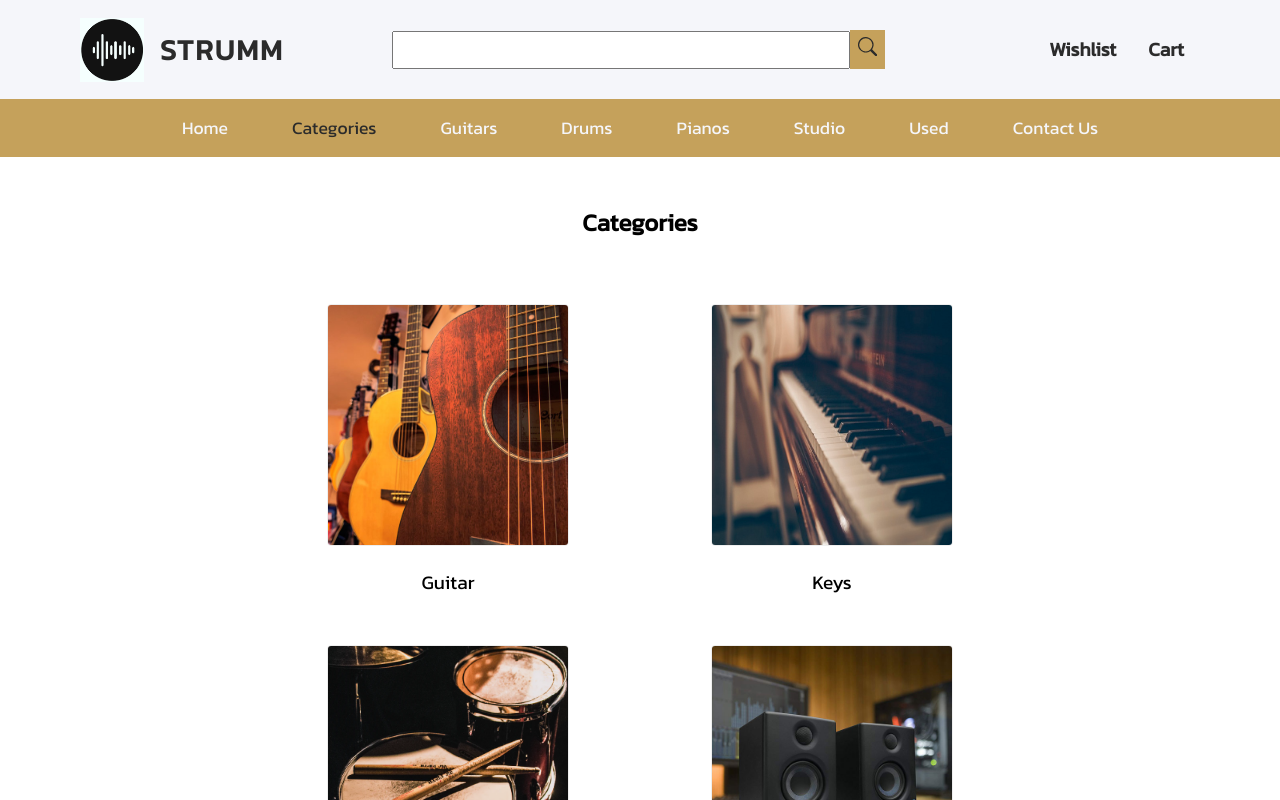
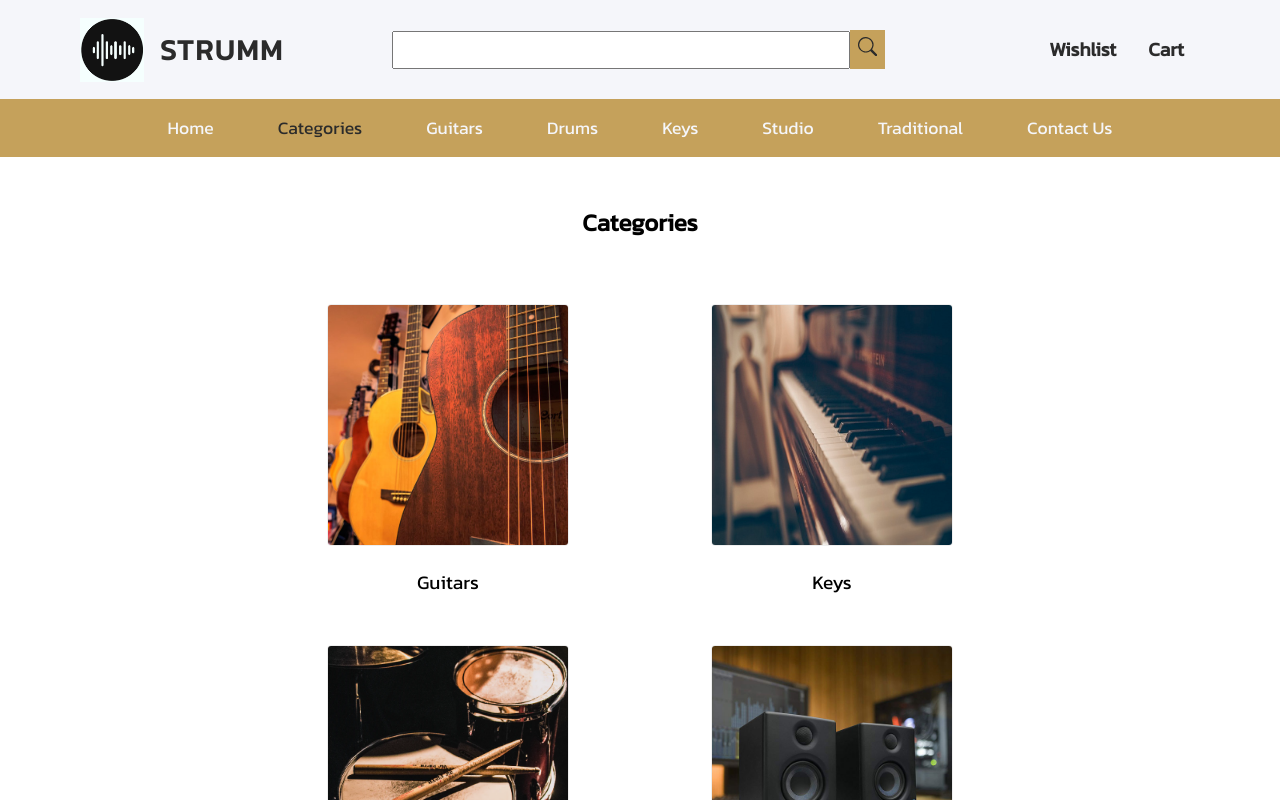
Before and after one commit to sohamsshah/Strumm, a React (Create React App) app: page /categories in a window 1280 px wide. Shown: the top 800 px of the page. Built offline with nearby package versions, Linux system fonts and the light colour scheme.

Commit message:
refactor

```diff
--- a/src/App.js
+++ b/src/App.js
@@ -2,8 +2,7 @@ import './App.css';
 import {BrowserRouter, Route, Switch} from "react-router-dom";
 import Home from "./components/Home/Home"
 import Cart from "./components/Cart/Cart"
-import Guitar from "./components/Categories/Products/Guitar/Guitar"
-import Piano from "./components/Categories/Products/Piano/Piano"
+import ProductPage from "./components/Categories/Products/ProductPage/ProductPage"
 import WishList from "./components/WishList/WishList"
 import AllCategories from "./components/Categories/AllCategories/AllCategories"
 
@@ -16,8 +15,8 @@ function App() {
           <Route path="/cart" exact component={Cart}/>
           <Route path="/wishlist" exact component={WishList}/>
           <Route path="/categories" exact component={AllCategories}/>
-          <Route path="/categories/guitars" exact component={Guitar}/>
-          <Route path="/categories/pianos" exact component={Piano}/>
+          <Route path="/categories/guitars" exact component={() => <ProductPage instrument="Guitar" />}/>
+          <Route path="/categories/keys" exact component={() => <ProductPage instrument="Keys" />}/>
         </Switch>
         </BrowserRouter>
     </div>
--- a/src/components/Categories/Products/Guitar/Guitar.jsx
+++ /dev/null
@@ -1,48 +0,0 @@
-import React from 'react'
-import {Link} from "react-router-dom"
-import Navbar from "./../../../Global/Navbar/Navbar"
-import {useCart} from "./../../../../context/cart-context"
-import {filterByInstrumentName} from "./../../../../utils/dataFilter"
-import ProductsCard from "./../ProductsCard/ProductsCard"
-
-export default function Guitar() {
-    const {products, dispatch} = useCart();
-    const guitars = filterByInstrumentName(products, "Guitar");
-    return (
-        <div>
-            <Navbar />
-            <div className="App" style={{ display: "flex", flexWrap: "wrap" }}>
-        {guitars.map(
-          (item) => (
-            <ProductsCard products={guitars} dispatch={dispatch} item={item}/>
-            // // <div
-            // //   key={item.id}
-            // //   style={{
-            // //     border: "1px solid #4B5563",
-            // //     borderRadius: "0 0 0.5rem 0.5rem",
-            // //     margin: "1rem",
-            // //     maxWidth: "40%",
-            // //     padding: "0 0 1rem"
-            // //   }}
-            // // >
-            // /* <img src={item.image} width="100%" height="auto" alt={item.productName} />
-            //   <h3> {item.category.instrument} </h3>
-            //   <h3> {item.category.type} </h3>
-            //   <div>Rs. {item.price}</div>
-            //   {item.inStock && <div> In Stock </div>}
-            //   {!item.inStock && <div> Out of Stock </div>}
-            //   {item.fastDelivery ? (
-            //     <div> Fast Delivery </div>
-            //   ) : (
-            //     <div> 3 days minimum </div>
-            //   )}
-            //   {item.inCart?(<button><Link to="/cart">Go to Cart</Link></button>):(<button onClick={() => dispatch({type:"ADD_TO_CART", payload:item})}>ADD TO CART</button>)}
-            //   <button onClick={() => dispatch({type:"ADD_TO_WISHLIST", payload:item})}>Add to WishList</button> */
-            // // </div>
-
-
-          )
-        )}
-      </div>
-        </div>)
-}
--- a/src/components/Categories/Products/Piano/Piano.jsx
+++ /dev/null
@@ -1,47 +0,0 @@
-import React from 'react'
-import {Link} from "react-router-dom"
-import {useCart} from "./../../../../context/cart-context"
-import {filterByInstrumentName} from "./../../../../utils/dataFilter"
-
-export function Piano() {
-    const {products, dispatch} = useCart();
-    const piano = filterByInstrumentName(products, "Piano")
-    console.log(piano);
-
-    return (
-        <div>
-            <Link to="/cart">Cart</Link>
-            <div className="App" style={{ display: "flex", flexWrap: "wrap" }}>
-        {piano.map(
-          (item) => (
-            <div
-              key={item.id}
-              style={{
-                border: "1px solid #4B5563",
-                borderRadius: "0 0 0.5rem 0.5rem",
-                margin: "1rem",
-                maxWidth: "40%",
-                padding: "0 0 1rem"
-              }}
-            >
-              <img src={item.image} width="100%" height="auto" alt={item.productName} />
-              <h3> {item.category.instrument} </h3>
-              <h3> {item.category.type} </h3>
-              <div>Rs. {item.price}</div>
-              {item.inStock && <div> In Stock </div>}
-              {!item.inStock && <div> Out of Stock </div>}
-              {item.fastDelivery ? (
-                <div> Fast Delivery </div>
-              ) : (
-                <div> 3 days minimum </div>
-              )}
-              {item.inCart?(<button><Link to="/cart">Go to Cart</Link></button>):(<button onClick={() => dispatch({type:"ADD_TO_CART", payload:item})}>ADD TO CART</button>)}
-              <button onClick={() => dispatch({type:"ADD_TO_WISHLIST", payload:item})}>Add to WishList</button>
-            </div>
-          )
-        )}
-      </div>
-        </div>)
-}
-
-export default Piano
--- /dev/null
+++ b/src/components/Categories/Products/ProductPage/ProductPage.jsx
@@ -0,0 +1,23 @@
+import React from 'react'
+import Navbar from "../../../Global/Navbar/Navbar"
+import Footer from "../../../Global/Footer/Footer"
+import {useCart} from "../../../../context/cart-context"
+import {filterByInstrumentName} from "../../../../utils/dataFilter"
+import ProductsCard from "../ProductsCard/ProductsCard"
+
+export default function ProductPage({instrument, ...rest}) {
+    const {products, dispatch} = useCart();
+    const product = filterByInstrumentName(products, instrument);
+    return (
+        <div>
+            <Navbar />
+            <div style={{ display: "flex", flexWrap: "wrap" }}>
+        {product.map(
+          (item) => (
+            <ProductsCard products={product} dispatch={dispatch} item={item}/>
+          )
+        )}
+      </div>
+      <Footer />
+        </div>)
+}
--- a/src/components/Global/Navbar/Navbar.jsx
+++ b/src/components/Global/Navbar/Navbar.jsx
@@ -44,13 +44,13 @@ function Navbar({...rest}) {
                 <NavLink to="/categories/drums" exact className={styles.navLink} activeClassName={styles.active}>Drums</NavLink>
                 </li>
                 <li>
-                <NavLink to="/categories/pianos" exact className={styles.navLink} activeClassName={styles.active}>Pianos</NavLink>
+                <NavLink to="/categories/keys" exact className={styles.navLink} activeClassName={styles.active}>Keys</NavLink>
                 </li>
                 <li>
                 <NavLink to="/categories/studio" exact className={styles.navLink} activeClassName={styles.active}>Studio</NavLink>
                 </li>
                 <li>
-                <NavLink to="/categories/used" exact className={styles.navLink} activeClassName={styles.active}>Used</NavLink>
+                <NavLink to="/categories/traditional" exact className={styles.navLink} activeClassName={styles.active}>Traditional</NavLink>
                 </li>
                 <li>
                 <NavLink to="/contact-us" exact className={styles.navLink} activeClassName={styles.active}>Contact Us</NavLink>
--- a/src/components/WishList/WishList.jsx
+++ b/src/components/WishList/WishList.jsx
@@ -3,8 +3,8 @@ import {useCart} from "./../../context/cart-context"
 
 export default function WishList() {
     const {products, dispatch} = useCart();
-    const wishListedItems = products.filter((item) => item.wishListed)
-    console.log(wishListedItems, products);
+    let wishListedItems = products.filter((item) => item.wishListed)
+
     return (
         <div>
             Hello I am WishList
--- a/src/data/data.js
+++ b/src/data/data.js
@@ -10,7 +10,7 @@ import Merchandise from "./../images/merchandise.jpg"
 
 faker.seed(123);
 
-export const data = [...Array(50)].map((item) => ({
+export const data = [...Array(500)].map((item) => ({
   id: faker.random.uuid(),
   name: faker.commerce.productName(),
   image: faker.random.image(),
@@ -22,7 +22,13 @@ export const data = [...Array(50)].map((item) => ({
   ratings: faker.random.arrayElement([1, 2, 3, 4, 5]),
   category: faker.random.arrayElement([
     {"instrument":"Guitar", "type": randomPicker(["Acoustic", "Electric", "Classical"])},
-    {"instrument":"Piano", "type": randomPicker(["Keyboard", "Digital Piano", "Workstation"])}
+    {"instrument":"Keys", "type": randomPicker(["Keyboard", "Digital Piano", "Workstation"])},
+    {"instrument":"Drums", "type": randomPicker(["Crash Cymbals", "Hi-Hats", "Ride Cymbals", "Splashes & Effects", "Cymbal Packs"])},
+    {"instrument":"Studio", "type": randomPicker(["Bundles", "Condenser", "Controllers", "DJ Mixer", "Drum Mics", "Dynamic", "Mobile", "Production", "Synthesizer"])},
+    {"instrument":"Traditional", "type": randomPicker(["Violin", "Flutes", "Saxophone", "Harmonium", "Mandolin"])},
+    {"instrument":"Merchandise", "type": randomPicker(["T-shirt", "Painting", "Stickers"])}
+
+
   ]),
   level: faker.random.arrayElement([
     "beginner",
@@ -35,7 +41,7 @@ export const data = [...Array(50)].map((item) => ({
 }));
 
 export const categories = [
-  {title:"Guitar", src:Guitars, href:"/categories/guitars"},
+  {title:"Guitars", src:Guitars, href:"/categories/guitars"},
   {title:"Keys", src:Keys, href:"/categories/keys"},
   {title:"Drums", src:Drums, href:"/categories/drums"},
   {title:"Studio", src:Studio, href:"/categories/studio"},
```
